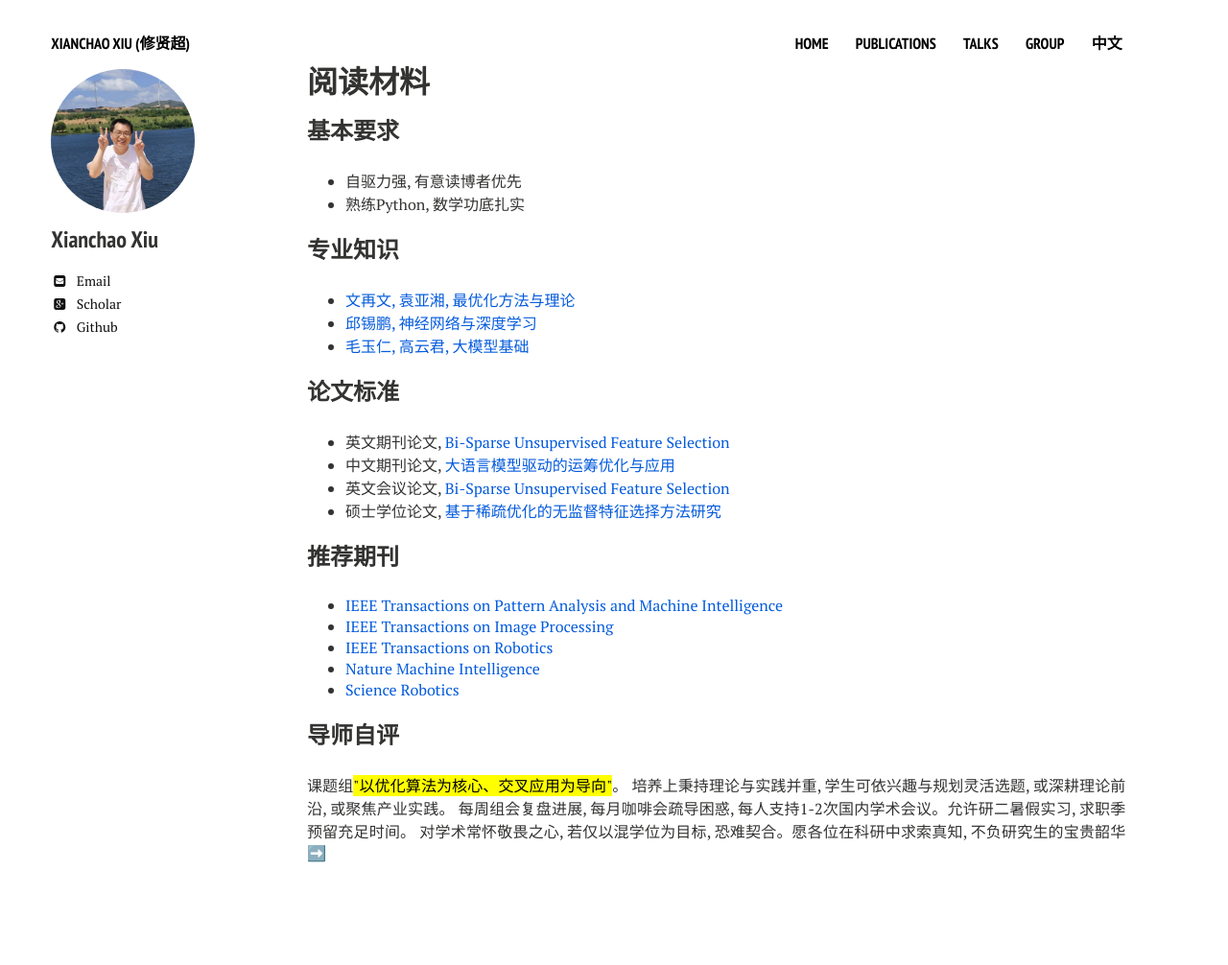
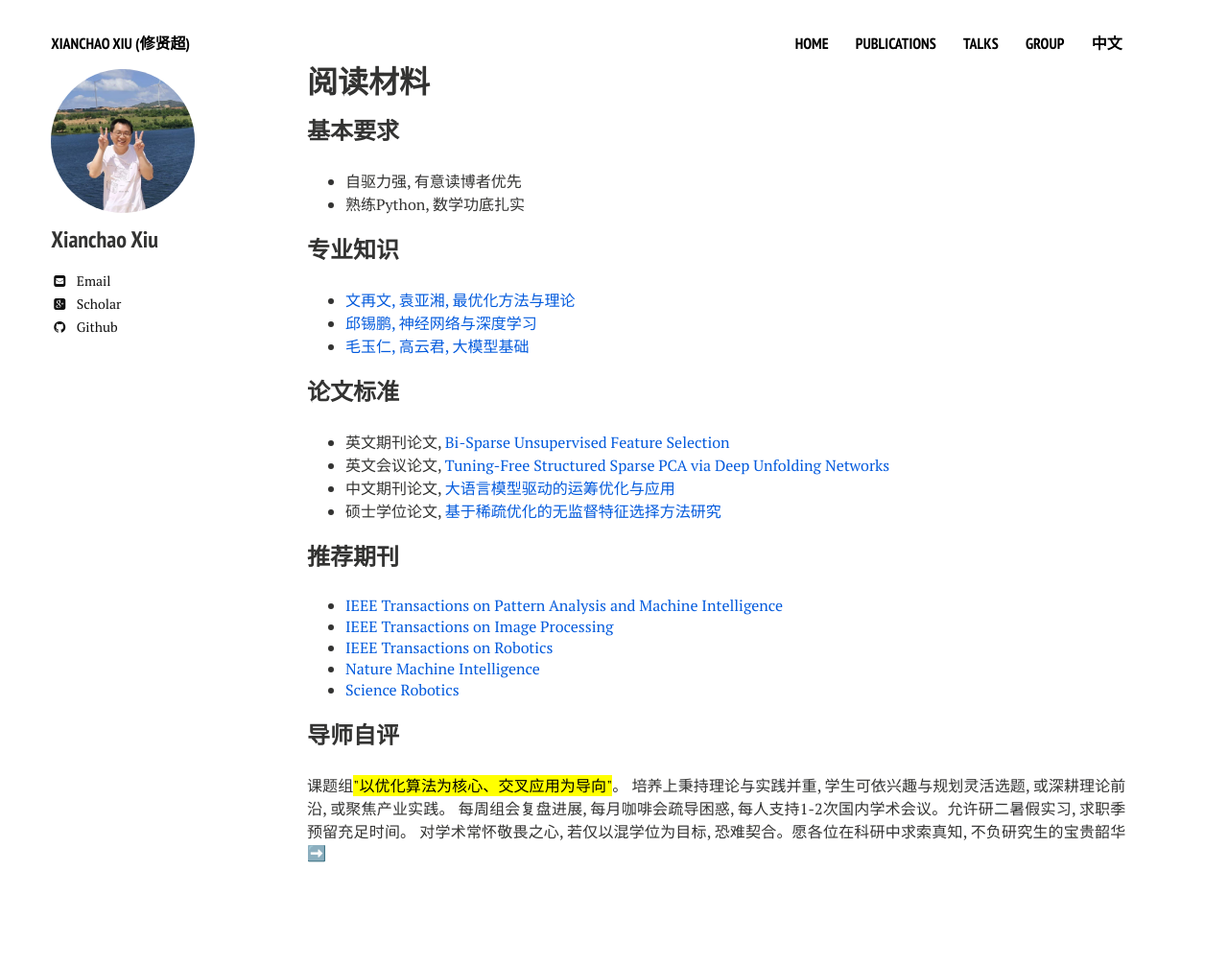
Before and after one commit to xianchaoxiu/xianchaoxiu.github.io, a Jekyll site: the page built from chinese/reading/index.md, in a window 1280 px wide. Shown: the whole page at 96% size. Built offline with Jekyll 4.4.1, drawn with Linux system fonts in a browser that asks for light colours; nearby versions of some CDN libraries.

Commit message:
Update index.md

```diff
--- a/chinese/reading/index.md
+++ b/chinese/reading/index.md
@@ -20,8 +20,8 @@ share: false
 
 ### 论文标准
 * 英文期刊论文, <a href="https://doi.org/10.1109/TIP.2025.3620667" class="textlink" target="_blank">Bi-Sparse Unsupervised Feature Selection</a> <br>
+* 英文会议论文, <a href="https://doi.org/10.23919/CCC64809.2025.11178428" class="textlink" target="_blank">Tuning-Free Structured Sparse PCA via Deep Unfolding Networks </a> <br>
 * 中文期刊论文, <a href="https://doi.org/10.1109/TIP.2025.3620667" class="textlink" target="_blank">大语言模型驱动的运筹优化与应用</a> <br>
-* 英文会议论文, <a href="https://doi.org/10.1109/TIP.2025.3620667" class="textlink" target="_blank">Bi-Sparse Unsupervised Feature Selection</a> <br>
 * 硕士学位论文, <a href="https://xianchaoxiu.github.io/group/2025-Yang.pdf" class="textlink" target="_blank">基于稀疏优化的无监督特征选择方法研究</a> <br>
 
 
```
